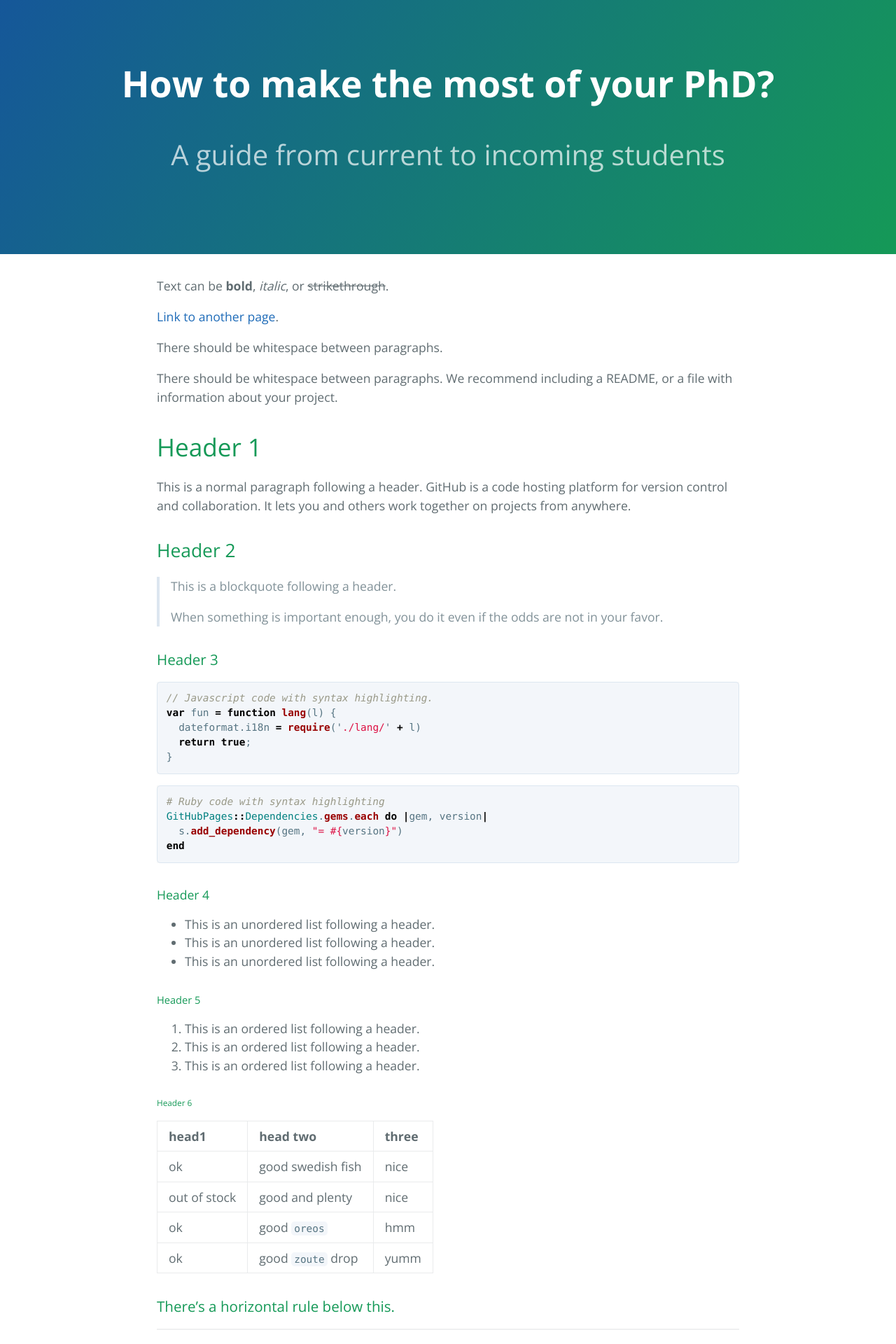
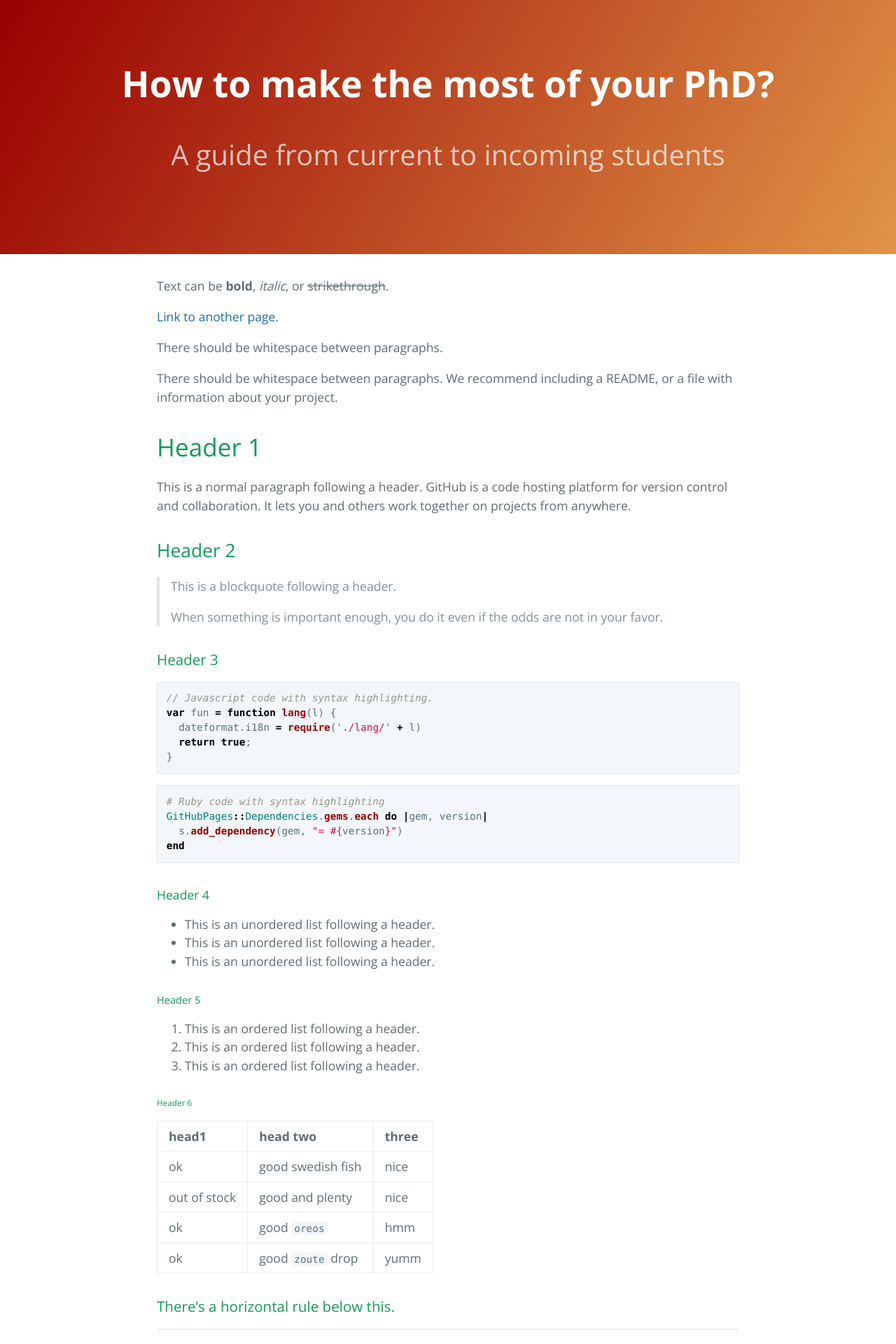
Before and after one commit to yanivyacoby/a-guide-to-your-phd, a Jekyll site: the page built from index.md, in a window 1280 px wide. Shown: the top 1920 px of the page at 70% size. Built offline with Jekyll 4.4.1, drawn with Linux system fonts in a browser that asks for light colours.

Commit message:
Update variables.scss

```diff
--- a/_sass/variables.scss
+++ b/_sass/variables.scss
@@ -4,8 +4,8 @@ $medium-breakpoint: 42em !default;
 
 // Headers
 $header-heading-color: #fff !default;
-$header-bg-color: #159957 !default;
-$header-bg-color-secondary: #155799 !default;
+$header-bg-color: #e19447 !default;
+$header-bg-color-secondary: #990000 !default;
 
 // Text
 $section-headings-color: #159957 !default;
```
